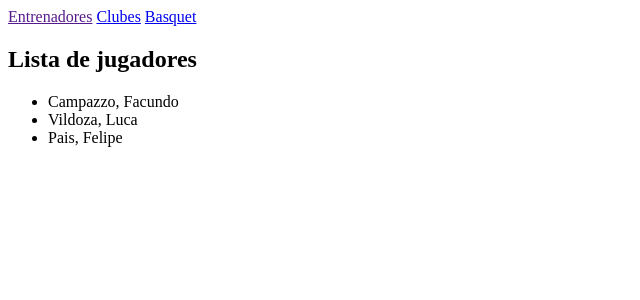
After one commit to OctavioCaceres55/TrabajoFINAL-CaceresManevyBila, a Django app: page /BlogBasquet/jugadores/ in a window 1280 px wide. The commit adds this page. Shown: the top 300 px of the page, without its empty margins (0-640 px from the left). Run offline with Django 4.2, Linux system fonts and the light colour scheme.

Commit message:
Agregado lo que faltaba de Html

```diff
--- a/Basquet1/templates/Basquet1/basquet.html
+++ b/Basquet1/templates/Basquet1/basquet.html
@@ -10,13 +10,13 @@
     <!-- Navigation-->
     <nav class="navbar navbar-light bg-light static-top">
         <div class="container">
-            <a class="navbar-brand" href="">Lol</a>
-            <a class="navbar-brand" href="#!">Prueb1</a>
+            <a class="navbar-brand" href="">Entrenadores</a>
+            <a class="navbar-brand" href="#!">Clubes</a>
             <a class="btn btn-primary" href="#signup">Basquet</a>
         </div>
     </nav>
-
-        <div>HOLA!!</div>
+    {% block contenido %}
+    {% endblock contenido %}
 
 </body>
 </html>
--- /dev/null
+++ b/Basquet1/templates/Basquet1/lista_jugadores.html
@@ -0,0 +1,14 @@
+{% extends 'Basquet1/basquet.html' %}
+
+{% block contenido %}
+<section>
+    <div>
+        <h1>Lista de jugadores</h1>
+        <ul>
+        {% for player in jugadores %}
+         <li> {{player.apellido}}, {{player.nombre}}</li>
+        {% endfor %}
+        </ul>
+    </div>
+</section>
+{% endblock contenido %}
--- a/Basquet1/views.py
+++ b/Basquet1/views.py
@@ -1,3 +1,16 @@
 from django.shortcuts import render
 
-# Create your views here.
+def listar_jugadores(request):
+    contexto = {
+         "jugadores": [
+            {"nombre" : "Facundo", "apellido" : "Campazzo"},
+            {"nombre" : "Luca", "apellido" : "Vildoza"},
+            {"nombre" : "Felipe", "apellido" : "Pais"},
+        ]
+    }
+    http_response = render(
+        request=request,
+        template_name='Basquet1/lista_jugadores.html',
+        context= contexto
+    )
+    return http_response
--- a/BlogBaloncesto/urls.py
+++ b/BlogBaloncesto/urls.py
@@ -17,9 +17,11 @@ Including another URLconf
 from django.contrib import admin
 from django.urls import path
 from BlogBaloncesto.views import saludar_con_html, saludar_con_html_1
+from Basquet1.views import listar_jugadores
 
 urlpatterns = [
     path('admin/', admin.site.urls),
     path('saludo-html/', saludar_con_html),
     path('saludo-html-base/', saludar_con_html_1),
+    path('BlogBasquet/jugadores/', listar_jugadores),
 ]
--- a/BlogBaloncesto/views.py
+++ b/BlogBaloncesto/views.py
@@ -3,7 +3,9 @@ from django.http import HttpResponse
 from datetime import datetime
 
 def saludar_con_html(request):
-    contexto = {}
+    contexto = {
+        "Jugador": "Facundo Campazzo",
+    }
     http_response = render(
         request=request,
         template_name='Basquet1/basquet.html',
```
